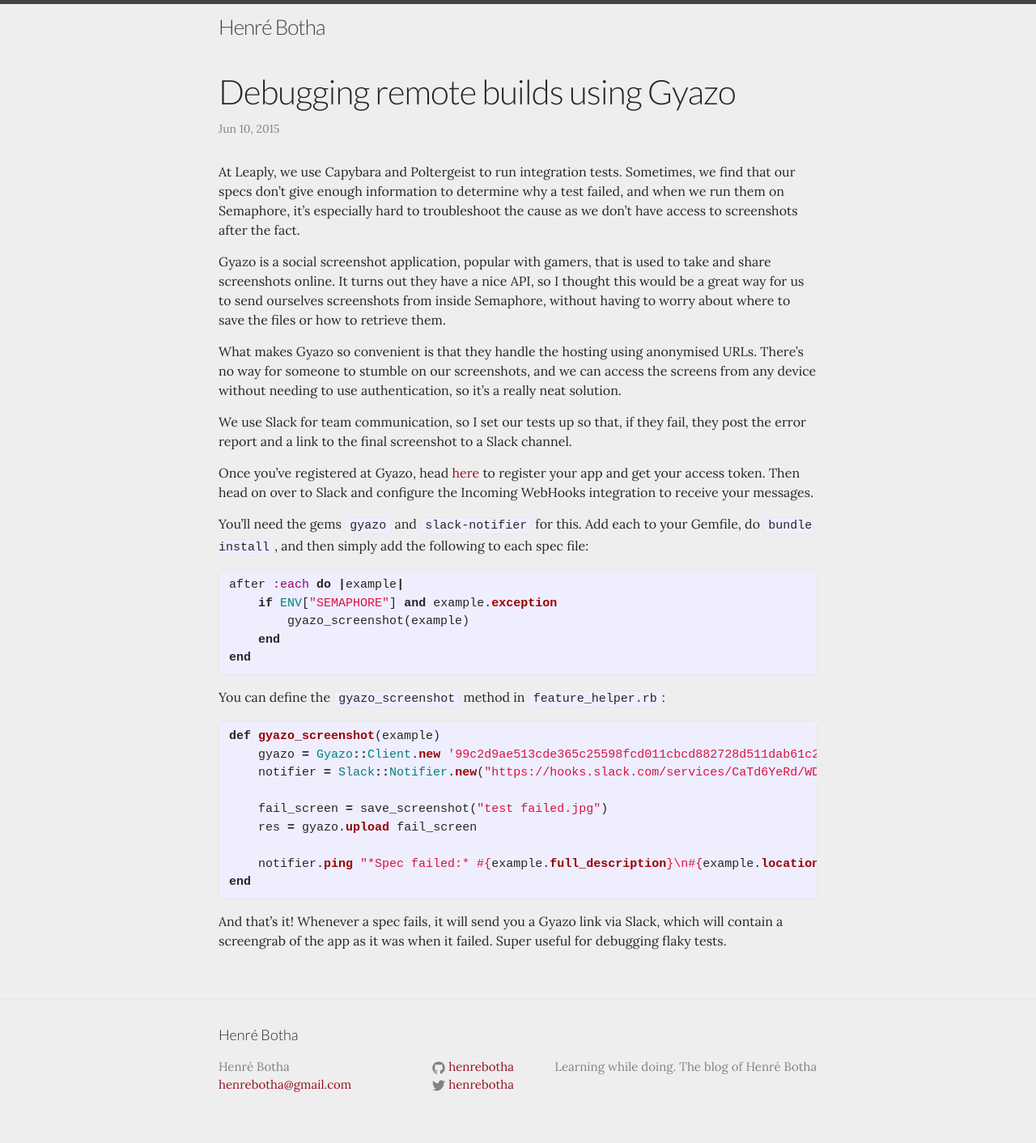
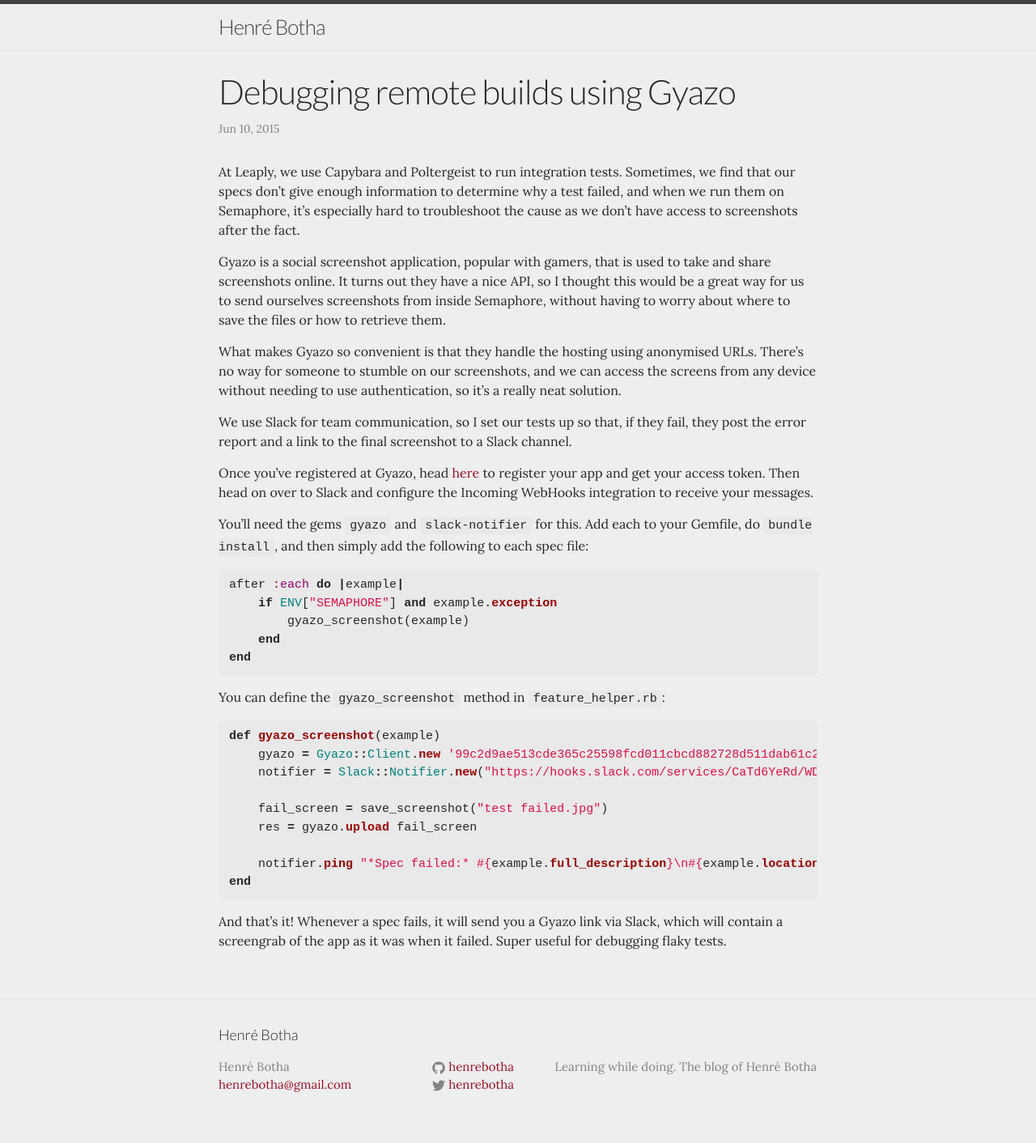
Before and after one commit to henrebotha/henrebotha.github.io, a Jekyll site: the page built from _posts/2015-06-10-debugging-remote-builds-using-gyazo.md, in a window 1280 px wide. Shown: the whole page at 81% size. Built offline with Jekyll 4.4.1, drawn with Linux system fonts in a browser that asks for light colours.

Commit message:
styles again

```diff
--- a/_sass/_base.scss
+++ b/_sass/_base.scss
@@ -136,7 +136,7 @@
     font-size: 15px;
     border: 1px solid $grey-color-light;
     border-radius: 3px;
-    background-color: #eef;
+    background-color: darken($background-color, 2%);
 }
 
 code {
```
